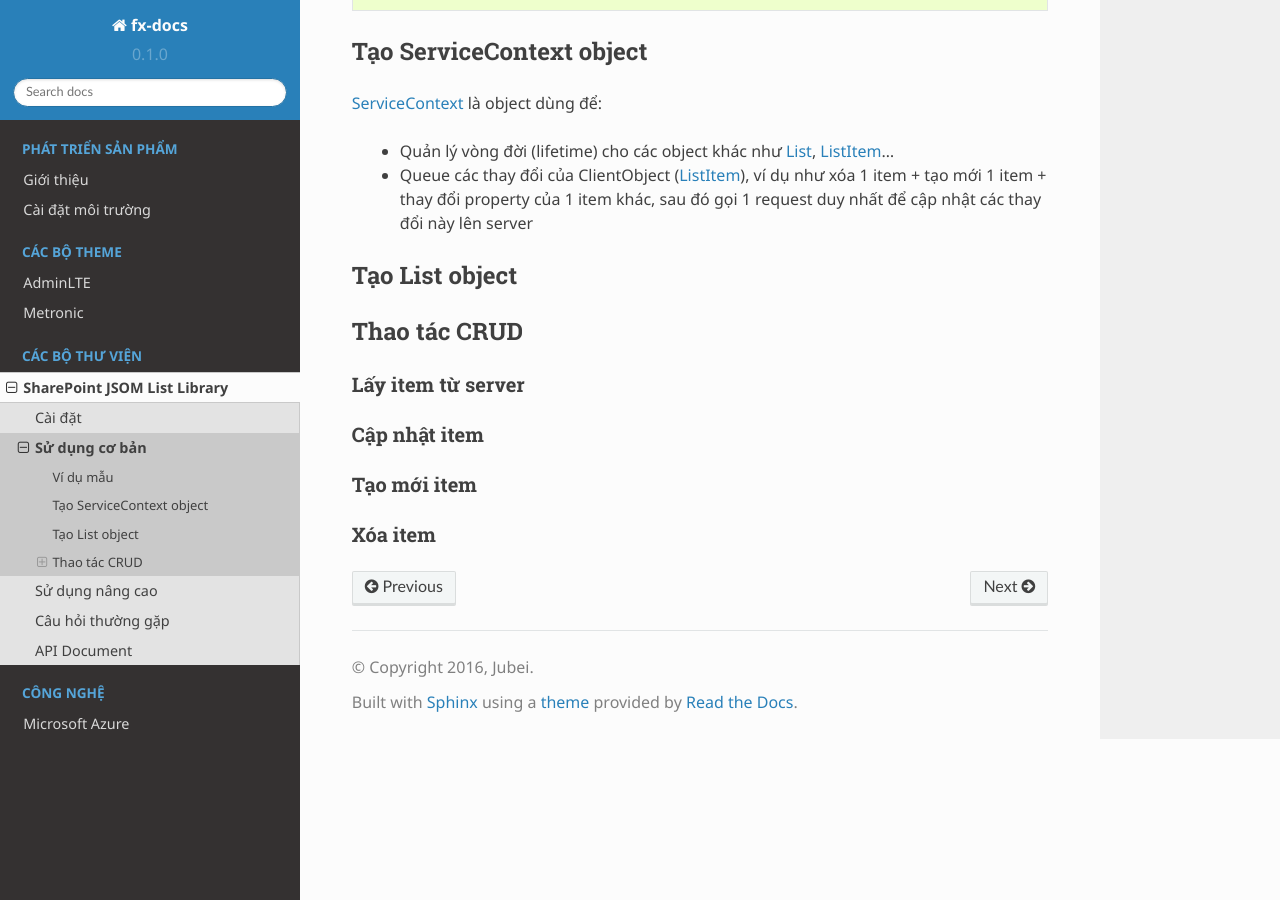
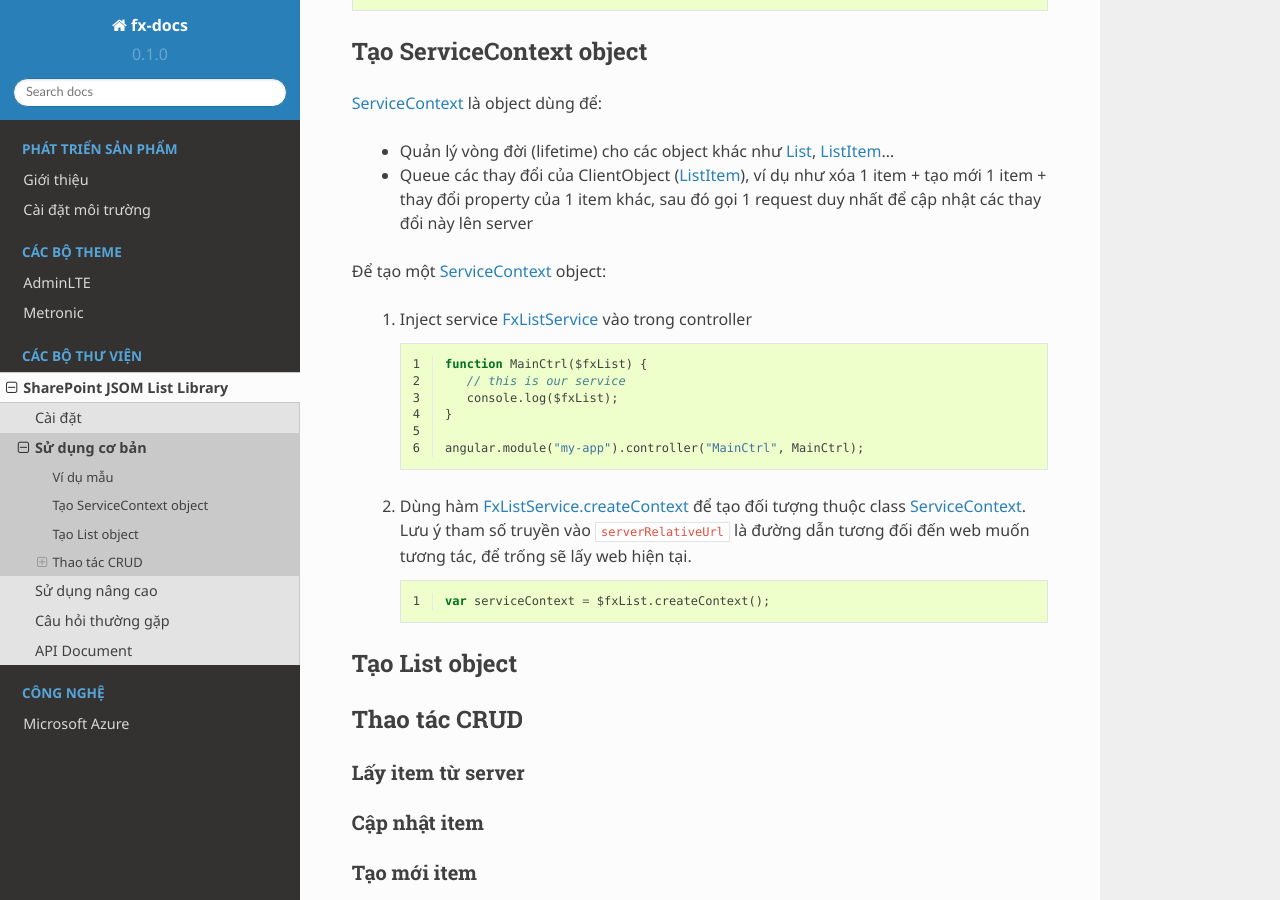
Before and after one commit to fanxipan/fx-docs, a Sphinx documentation site: the page built from docs/modules/code-libraries/sp-jsom-list/basic-usage/index.rst, in a window 1280 px wide and 900 px high, scrolled down 637 px. Built offline with Sphinx 7.4.7 and the Read the Docs theme 2.0.0, drawn with Linux system fonts in a browser that asks for light colours.

Commit message:
no message

```diff
--- a/docs/modules/code-libraries/sp-jsom-list/basic-usage/create-context-object.data.rst
+++ b/docs/modules/code-libraries/sp-jsom-list/basic-usage/create-context-object.data.rst
@@ -9,3 +9,27 @@ Tạo ServiceContext object
    - Queue các thay đổi của ClientObject (|ListItem|), ví dụ như xóa 1 item +
      tạo mới 1 item + thay đổi property của 1 item khác, sau đó gọi 1 request
      duy nhất để cập nhật các thay đổi này lên server
+
+Để tạo một |ServiceContext| object:
+
+   #. Inject service |FxListService| vào trong controller
+
+      .. code-block:: javascript
+         :linenos:
+
+         function MainCtrl($fxList) {
+            // this is our service
+            console.log($fxList);
+         }
+
+         angular.module("my-app").controller("MainCtrl", MainCtrl);
+
+   #. Dùng hàm |FxListService.createContext| để tạo đối tượng thuộc
+      class |ServiceContext|. Lưu ý tham số truyền vào ``serverRelativeUrl``
+      là đường dẫn tương đối đến web muốn tương tác, để trống sẽ lấy
+      web hiện tại.
+
+      .. code-block:: javascript
+         :linenos:
+
+         var serviceContext = $fxList.createContext();
--- a/docs/modules/code-libraries/sp-jsom-list/refs/jsom-entities.data.rst
+++ b/docs/modules/code-libraries/sp-jsom-list/refs/jsom-entities.data.rst
@@ -1,3 +1,6 @@
+.. |FxListService| replace:: :jsom-class:`Fx.SharePoint.Client.FxListService`
+.. |FxListService.createContext| replace:: :jsom-class-member:`Fx.SharePoint.Client.FxListService#createContext`
+
 .. |ServiceContext| replace:: :jsom-class:`Fx.SharePoint.Client.ServiceContext`
 .. |List| replace:: :jsom-class:`Fx.SharePoint.Client.List`
 .. |ListItem| replace:: :jsom-class:`Fx.SharePoint.Client.ListItem`
```
